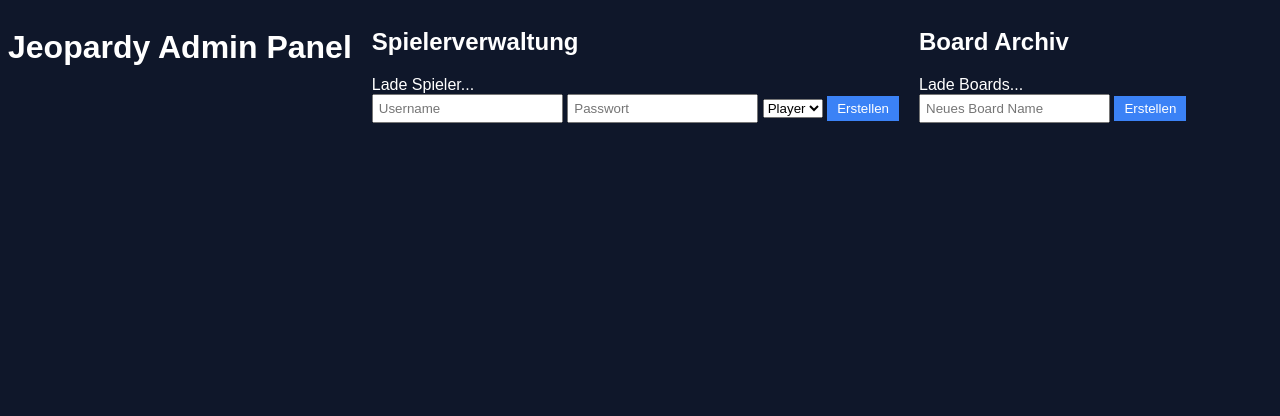
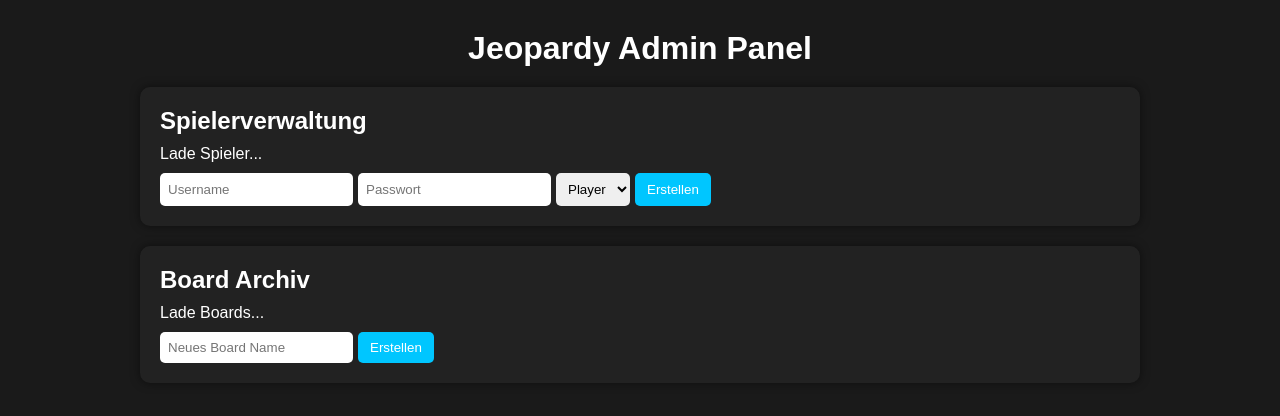
Before and after one commit to Deniz3045/spquiz, a website: page public/admin.html in a window 1280 px wide. Drawn offline with Linux system fonts and the light colour scheme; no server answers.

Commit message:
Update admin.css

```diff
--- a/public/admin.css
+++ b/public/admin.css
@@ -1,73 +1,15 @@
 body {
-
-background:#0f172a;
-
-color:white;
-
-font-family:Arial;
-
+    margin:0; padding:0;
+    font-family: 'Arial', sans-serif;
+    background:#1a1a1a; color:white;
 }
-
-.container {
-
-display:flex;
-
-gap:20px;
-
-}
-
-.panel {
-
-background:#1e293b;
-
-padding:20px;
-
-border-radius:10px;
-
-width:50%;
-
-}
-
-.category {
-
-background:#334155;
-
-padding:10px;
-
-margin-top:10px;
-
-}
-
-.question {
-
-background:#475569;
-
-padding:5px;
-
-margin-top:5px;
-
-display:flex;
-
-gap:5px;
-
-}
-
-input {
-
-padding:5px;
-
-}
-
-button {
-
-background:#3b82f6;
-
-color:white;
-
-border:none;
-
-padding:5px 10px;
-
-cursor:pointer;
-
-}
+.container { max-width:1000px; margin:20px auto; padding:10px; }
+header { text-align:center; margin-bottom:20px; }
+.card { background:#222; border-radius:10px; padding:20px; margin-bottom:20px; box-shadow:0 0 10px rgba(0,0,0,0.5);}
+h1,h2 { margin:0 0 10px 0; }
+.list { max-height:300px; overflow-y:auto; margin-bottom:10px; }
+.row { display:flex; justify-content:space-between; align-items:center; margin:5px 0; padding:5px 10px; background:#333; border-radius:5px; }
+input,select { padding:8px; margin-right:5px; border-radius:5px; border:none; }
+button { padding:8px 12px; border:none; border-radius:5px; cursor:pointer; background:#00c6ff; color:white; transition:0.2s; }
+button:hover { background:#0088cc; }
+.form-row { display:flex; flex-wrap:wrap; margin-top:10px; }
```
